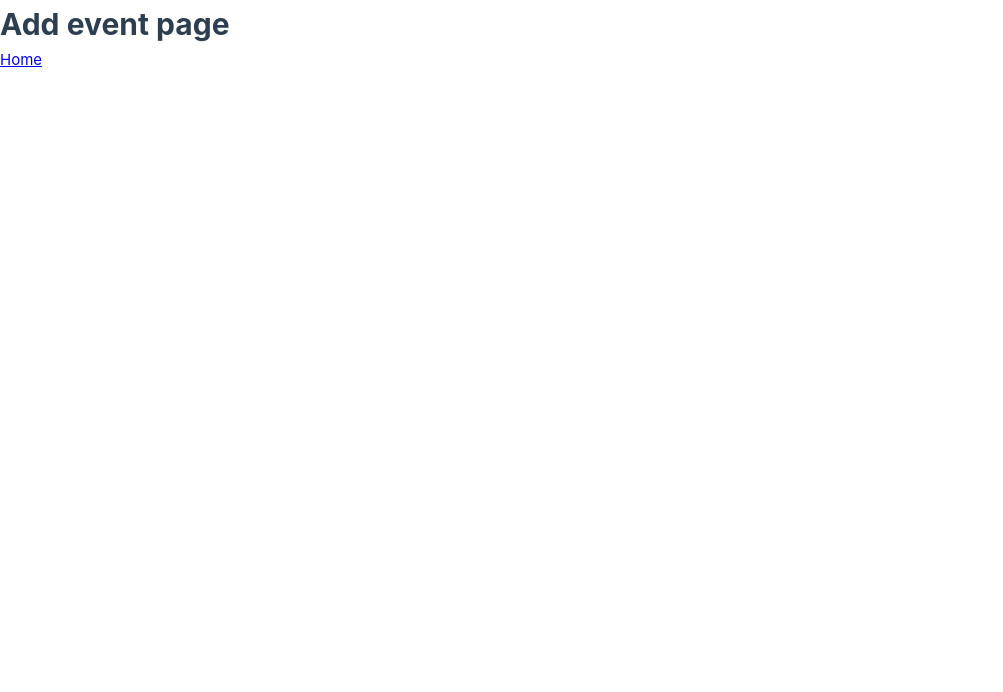
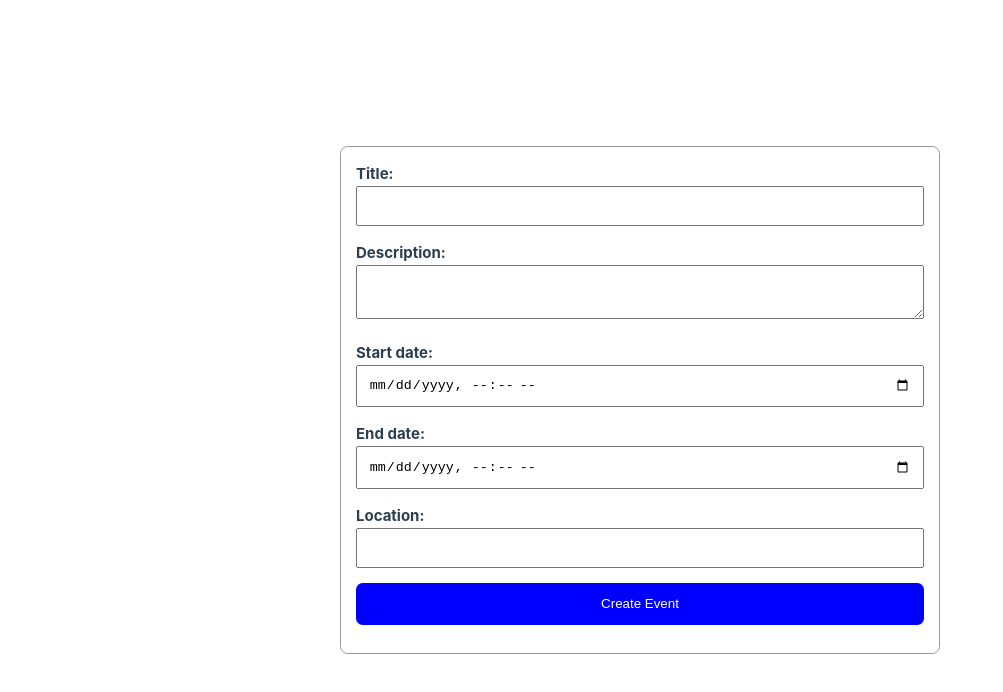
Before and after one commit to Human-Beta/simple-calendar-service, a Vue app in the folder frontend/: page /add-event in a window 1280 px wide. Shown: the top 692 px of the page, without its empty margins (0-1003 px from the left). Built offline with nearby package versions, Linux system fonts and the light colour scheme.

Commit message:
frontend: implement mocked AddEventView

```diff
--- /dev/null
+++ b/frontend/src/assets/event.css
@@ -0,0 +1,64 @@
+.loader,
+.container {
+  display: flex;
+  justify-content: center;
+  align-items: center;
+  height: 100vh;
+}
+
+.container {
+  padding: 1em;
+  box-sizing: border-box;
+}
+
+form {
+  flex: 1;
+  max-width: 600px;
+  padding: 1em;
+  border: 1px solid #999;
+  border-radius: 0.5em;
+}
+
+form > div {
+  margin-bottom: 1em;
+}
+
+label {
+  font-weight: bold;
+}
+
+input,
+textarea {
+  padding: 0.8em;
+  width: 100%;
+}
+
+button {
+  width: 100%;
+  padding: 1em;
+  border: none;
+  border-radius: 0.5em;
+  cursor: pointer;
+  margin-bottom: 1em;
+}
+
+button[type='submit'] {
+  background-color: blue;
+  color: white;
+}
+
+button[type='submit']:hover {
+  background-color: darkblue;
+}
+button[type='button']:hover {
+  background-color: #c5c5c5;
+}
+
+.error {
+  display: inline-block;
+  color: red;
+}
+
+.error::first-letter {
+  text-transform: uppercase;
+}
--- a/frontend/src/main.ts
+++ b/frontend/src/main.ts
@@ -3,9 +3,38 @@ import './assets/main.css'
 import { createApp } from 'vue'
 import App from './App.vue'
 import router from './router'
+import { defineRule } from 'vee-validate'
 
 const app = createApp(App)
 
 app.use(router)
 
+defineRule('required', (value, _, ctx) => {
+  return value ? true : `${ctx.name} is required`
+})
+
+defineRule('before', (value: string, params: [Date, string], ctx) => {
+  const targetDate = new Date(value)
+  const date = params[0]
+  const dateName = params[1]
+
+  if (!date || isNaN(date.getTime())) {
+    return true
+  }
+
+  return targetDate.valueOf() <= date.valueOf() ? true : `${ctx.name} should be before ${dateName}`
+})
+
+defineRule('after', (value: string, params: [Date, string], ctx) => {
+  const targetDate = new Date(value)
+  const date = params[0]
+  const dateName = params[1]
+
+  if (!date || isNaN(date.getTime())) {
+    return true
+  }
+
+  return targetDate.valueOf() >= date.valueOf() ? true : `${ctx.name} should be after ${dateName}`
+})
+
 app.mount('#app')
--- /dev/null
+++ b/frontend/src/utils/date.utils.ts
@@ -0,0 +1,12 @@
+export const formatDate = (date: Date | null) => {
+  if (date) {
+    const yyyy = date.getFullYear()
+    const mm = (date.getMonth() + 1).toString().padStart(2, '0')
+    const dd = date.getDate().toString().padStart(2, '0')
+    const hh = date.getHours().toString().padStart(2, '0')
+    const min = date.getMinutes().toString().padStart(2, '0')
+
+    return `${yyyy}-${mm}-${dd}T${hh}:${min}`
+  }
+  return null
+}
--- a/frontend/src/views/AddEventView.vue
+++ b/frontend/src/views/AddEventView.vue
@@ -1,8 +1,96 @@
-<script setup lang="ts"></script>
+<template>
+  <div class="container">
+    <v-form @submit="submitForm">
+      <div>
+        <label for="title">Title:</label>
+        <v-field id="title" name="title" rules="required" v-model="event.title" />
+        <error-message name="title" class="error"></error-message>
+      </div>
+      <div>
+        <label for="description">Description:</label>
+        <textarea id="description" v-model="event.description"></textarea>
+      </div>
+      <div>
+        <label for="startDate">Start date:</label>
+        <v-field
+          id="startDate"
+          name="startDate"
+          type="datetime-local"
+          v-model="formattedStartDate"
+          :rules="{ required: true, before: [event.endDate, 'EndDate'] }"
+        />
+        <error-message name="startDate" class="error"></error-message>
+      </div>
+      <div>
+        <label for="endDate">End date:</label>
+        <v-field
+          id="endDate"
+          name="endDate"
+          type="datetime-local"
+          v-model="formattedEndDate"
+          :rules="{ required: true, after: [event.startDate, 'StartDate'] }"
+        />
+        <error-message name="endDate" class="error"></error-message>
+      </div>
+      <div>
+        <label for="location">Location:</label>
+        <input id="location" v-model="event.location" />
+      </div>
 
-<template>
-  <h1>Add event page</h1>
-  <RouterLink to="/">Home</RouterLink>
+      <button type="submit">Create Event</button>
+    </v-form>
+  </div>
 </template>
 
-<style scoped></style>
+<script lang="ts">
+import { defineComponent } from 'vue'
+import { Form, Field, ErrorMessage } from 'vee-validate'
+import { formatDate } from '@/utils/date.utils'
+
+export default defineComponent({
+  components: {
+    VForm: Form,
+    VField: Field,
+    ErrorMessage: ErrorMessage
+  },
+  data() {
+    return {
+      event: {
+        title: '',
+        description: '',
+        startDate: null as Date | null,
+        endDate: null as Date | null,
+        location: ''
+      }
+    }
+  },
+  computed: {
+    formattedStartDate: {
+      get() {
+        return formatDate(this.event.startDate)
+      },
+      set(value: string) {
+        this.event.startDate = new Date(value)
+      }
+    },
+    formattedEndDate: {
+      get() {
+        return formatDate(this.event.endDate)
+      },
+      set(value: string) {
+        this.event.endDate = new Date(value)
+      }
+    }
+  },
+  methods: {
+    submitForm() {
+      //   TODOM: submit
+      console.log('submit', this.event)
+    }
+  }
+})
+</script>
+
+<style scoped>
+@import '@/assets/event.css';
+</style>
--- a/frontend/src/views/EventDetailsView.vue
+++ b/frontend/src/views/EventDetailsView.vue
@@ -50,27 +50,8 @@
 
 <script lang="ts">
 import { defineComponent } from 'vue'
-import { defineRule, Form, Field, ErrorMessage } from 'vee-validate'
-
-defineRule('required', (value, params, ctx) => {
-  return value ? true : `${ctx.name} is required`
-})
-
-defineRule('before', (value: string, params: [Date, string], ctx) => {
-  const date = params[0]
-  const dateName = params[1]
-  return new Date(value).valueOf() <= date.valueOf()
-    ? true
-    : `${ctx.name} should be before ${dateName}`
-})
-
-defineRule('after', (value: string, params: [Date, string], ctx) => {
-  const date = params[0]
-  const dateName = params[1]
-  return new Date(value).valueOf() >= date.valueOf()
-    ? true
-    : `${ctx.name} should be after ${dateName}`
-})
+import { Form, Field, ErrorMessage } from 'vee-validate'
+import { formatDate } from '@/utils/date.utils'
 
 export default defineComponent({
   components: {
@@ -81,6 +62,7 @@ export default defineComponent({
   data() {
     return {
       loading: true,
+      // TODOM: change for loading an event from DB
       event: {
         title: 'Some title',
         description: 'Some description',
@@ -93,7 +75,7 @@ export default defineComponent({
   computed: {
     formattedStartDate: {
       get() {
-        return this.formatDate(this.event.startDate)
+        return formatDate(this.event.startDate)
       },
       set(value: string) {
         this.event.startDate = new Date(value)
@@ -101,7 +83,7 @@ export default defineComponent({
     },
     formattedEndDate: {
       get() {
-        return this.formatDate(this.event.endDate)
+        return formatDate(this.event.endDate)
       },
       set(value: string) {
         this.event.endDate = new Date(value)
@@ -119,83 +101,11 @@ export default defineComponent({
     submitForm() {
       //   TODOM: submit
       console.log('submit')
-    },
-    formatDate(date: Date) {
-      const yyyy = date.getFullYear()
-      const mm = (date.getMonth() + 1).toString().padStart(2, '0')
-      const dd = date.getDate().toString().padStart(2, '0')
-      const hh = date.getHours().toString().padStart(2, '0')
-      const min = date.getMinutes().toString().padStart(2, '0')
-
-      return `${yyyy}-${mm}-${dd}T${hh}:${min}`
     }
   }
 })
 </script>
 
 <style scoped>
-.loader,
-.container {
-  display: flex;
-  justify-content: center;
-  align-items: center;
-  height: 100vh;
-}
-
-.container {
-  padding: 1em;
-  box-sizing: border-box;
-}
-
-form {
-  flex: 1;
-  max-width: 600px;
-  padding: 1em;
-  border: 1px solid #999;
-  border-radius: 0.5em;
-}
-
-form > div {
-  margin-bottom: 1em;
-}
-
-label {
-  font-weight: bold;
-}
-
-input,
-textarea {
-  padding: 0.8em;
-  width: 100%;
-}
-
-button {
-  width: 100%;
-  padding: 1em;
-  border: none;
-  border-radius: 0.5em;
-  cursor: pointer;
-  margin-bottom: 1em;
-}
-
-button[type="submit"] {
-  background-color: blue;
-  color: white;
-}
-
-button[type="submit"]:hover {
-  background-color: darkblue;
-}
-button[type="button"]:hover {
-  background-color: #c5c5c5;
-}
-
-.error {
-  display: inline-block;
-  color: red;
-}
-
-.error::first-letter {
-  text-transform: uppercase;
-}
+@import '@/assets/event.css';
 </style>
```
